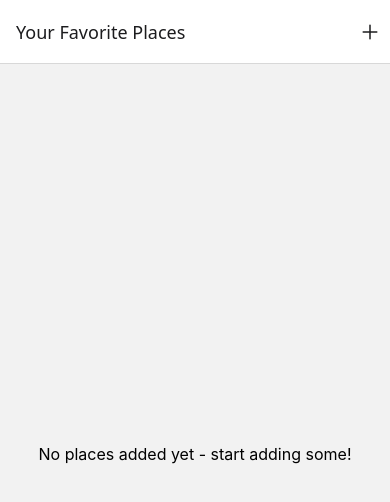
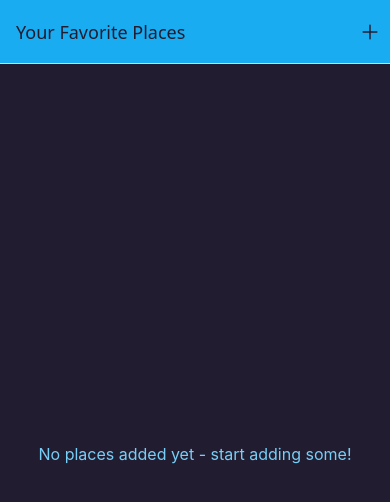
Before and after one commit to stephany247/favPlacesApp, a React Native app: screen /AllPlaces in a window 390 px wide. Shown: the top 502 px of the page. Built offline with nearby package versions, Linux system fonts and the light colour scheme.

Commit message:
feat: set up global styling and color constants

```diff
--- a/App.js
+++ b/App.js
@@ -5,6 +5,7 @@
 import AllPlaces from './screens/AllPlaces';
 import AddPlace from './screens/AddPlace';
 import IconButton from './components/UI/IconButton';
+import { Colors } from './constants/colors';
 
 const Stack = createNativeStackNavigator();
 
@@ -13,7 +14,13 @@
     <>
       <StatusBar style="auto" />
       <NavigationContainer>
-        <Stack.Navigator>
+        <Stack.Navigator
+          screenOptions={{
+            headerStyle: { backgroundColor: Colors.primary500 },
+            headerTintColor: Colors.gray700,
+            contentStyle: {backgroundColor: Colors.gray700}
+          }}
+        >
           <Stack.Screen
             name="AllPlaces"
             component={AllPlaces}
--- a/components/Places/PlacesList.js
+++ b/components/Places/PlacesList.js
@@ -1,5 +1,6 @@
 import React from 'react';
 import { FlatList, StyleSheet, Text, View } from 'react-native';
+import { Colors } from '../../constants/colors';
 
 function PlacesList({ places }) {
   if (!places || places.length === 0) {
@@ -30,5 +31,6 @@
   },
   fallbackText: {
     fontSize: 16,
+    color: Colors.primary200
   },
 });
--- a/components/UI/IconButton.js
+++ b/components/UI/IconButton.js
@@ -16,8 +16,9 @@
 
 const styles = StyleSheet.create({
   button: {
-    margin: 8,
-    borderRadius: 20,
+    padding: 8,
+    justifyContent: 'center',
+    alignItems: 'center',
   },
   pressed: {
     opacity: 0.7,
--- /dev/null
+++ b/constants/colors.js
@@ -0,0 +1,11 @@
+export const Colors = {
+  primary50: '#cfeffd',
+  primary100: '#a0defb',
+  primary200: '#77cff8',
+  primary400: '#44bdf5',
+  primary500: '#1aacf0',
+  primary700: '#0570c9',
+  primary800: '#003b88',
+  accent500: '#e6b30b',
+  gray700: '#221c30',
+};
```
